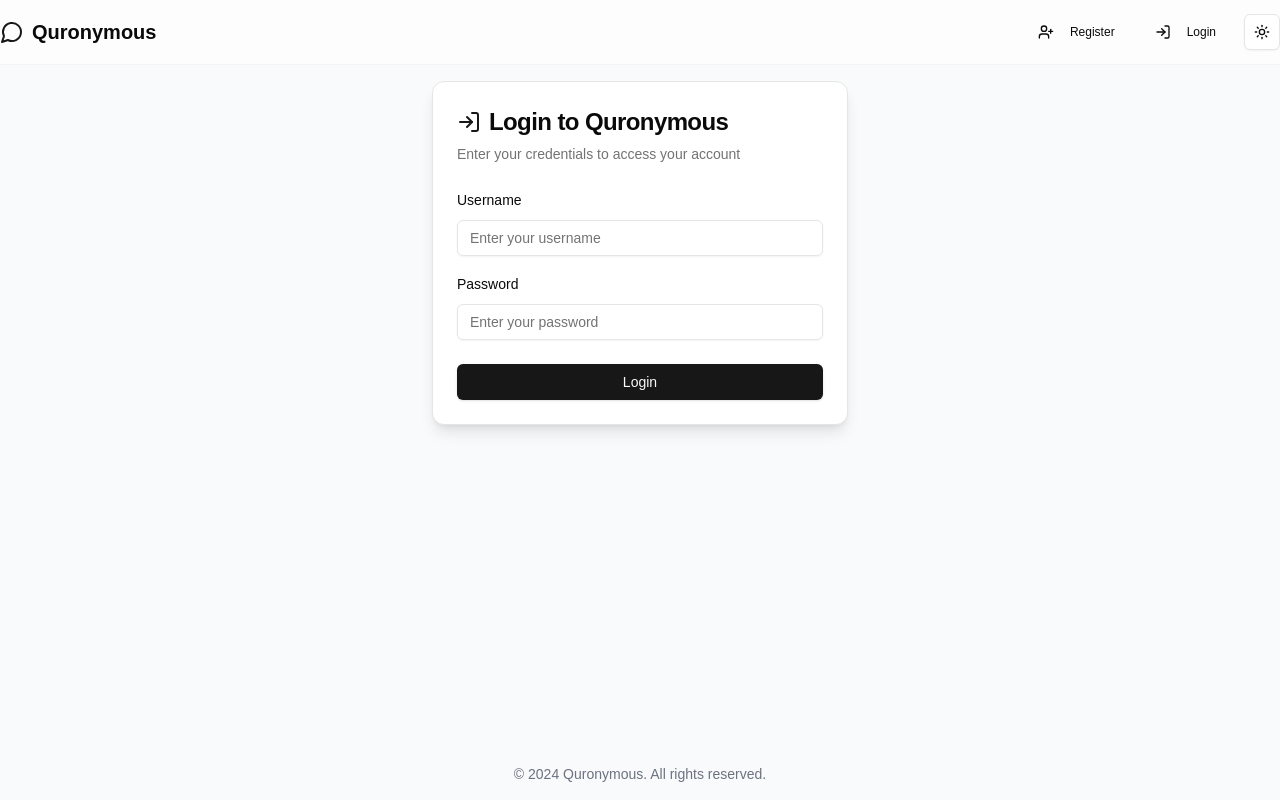
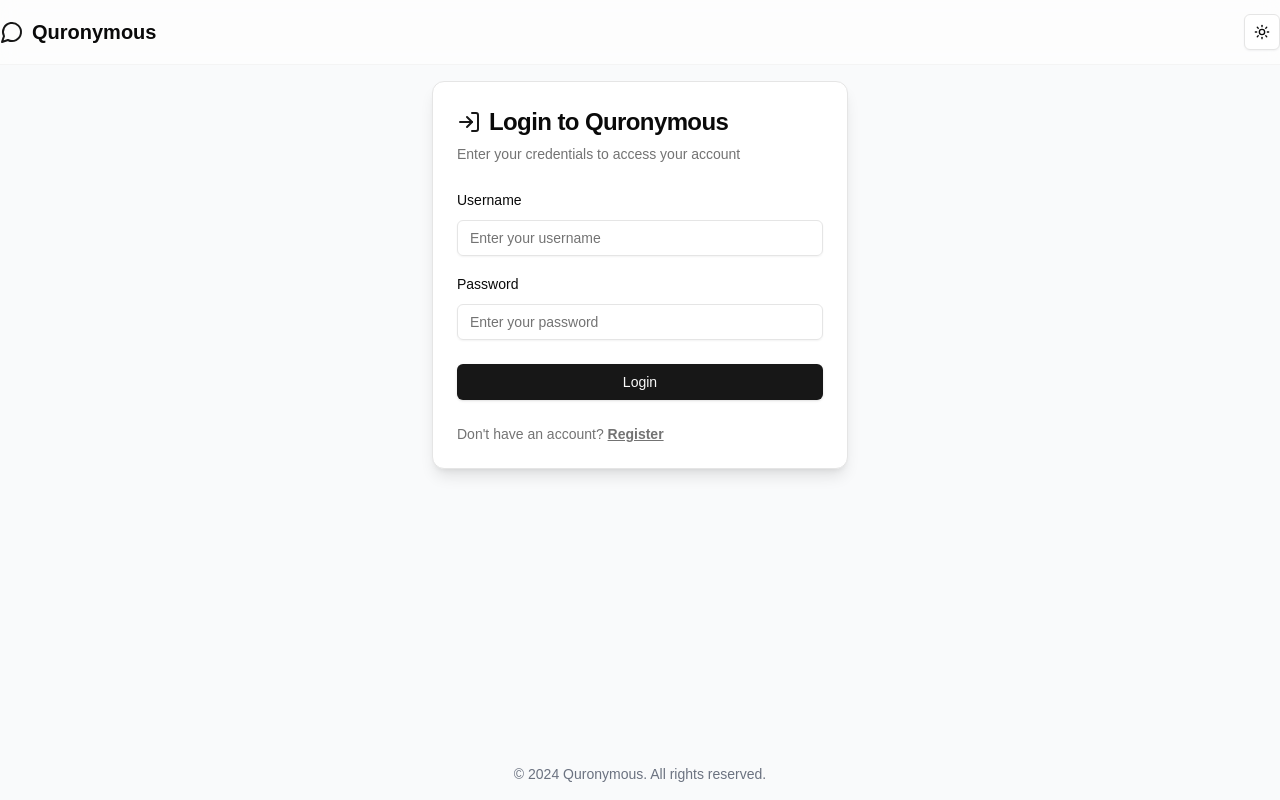
Before and after one commit to shibv/Quronymous, a Next.js app: page /login in a window 1280 px wide. Built offline with nearby package versions, Linux system fonts and the light colour scheme; no server answers.

Commit message:
change UI of navbar & main page

```diff
--- a/app/login/page.js
+++ b/app/login/page.js
@@ -2,6 +2,7 @@
 
 import { useState } from 'react'
 import { useRouter } from 'next/navigation'
+import Link from 'next/link'
 import { Button } from "@/components/ui/button"
 import { Input } from "@/components/ui/input"
 import { Card, CardHeader, CardTitle, CardDescription, CardContent, CardFooter } from "@/components/ui/card"
@@ -104,6 +105,14 @@ export default function Login() {
                 )}
               </Button>
             </CardFooter>
+            <CardFooter className="text-center">
+              <p className="text-sm text-muted-foreground">
+                Don&apos;t have an account?{' '}
+                <Link href="/register" className="font-semibold underline">
+                  Register
+                </Link>
+              </p>
+            </CardFooter>
           </form>
         </Card>
       </motion.div>
--- a/app/page.js
+++ b/app/page.js
@@ -124,8 +124,12 @@ function MainContent() {
 
         <Card className="shadow-lg mb-8">
           <CardHeader>
-            <CardTitle className="text-2xl font-bold flex items-center justify-between">
+          <CardTitle className="text-2xl font-bold flex items-center justify-between">
               <span>Welcome, {user.name}</span>
+              <Button variant="ghost" onClick={handleLogout}>
+                <LogOut className="h-4 w-4 mr-2" />
+                Logout
+              </Button>
             </CardTitle>
             <CardDescription>Your Quronymous Information</CardDescription>
           </CardHeader>
--- a/components/Navbar.jsx
+++ b/components/Navbar.jsx
@@ -48,7 +48,7 @@ export default function Navbar() {
           <span className="font-bold text-xl">Quronymous</span>
         </Link>
         <div className="flex items-center space-x-4">
-          {isLoggedIn ? (
+          {/* {isLoggedIn ? (
             <Button variant="ghost" size="sm" onClick={handleLogout}>
               <LogOut className="h-4 w-4 mr-2" />
               Logout
@@ -68,7 +68,7 @@ export default function Navbar() {
                 </Button>
               </Link>
             </>
-          )}
+          )} */}
           <ModeToggle />
         </div>
       </div>
```
